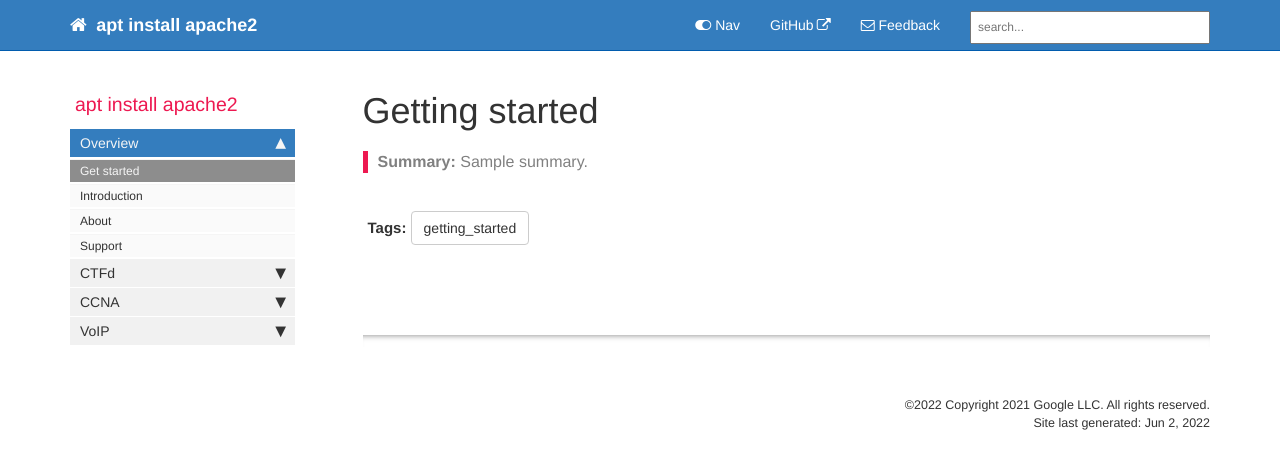
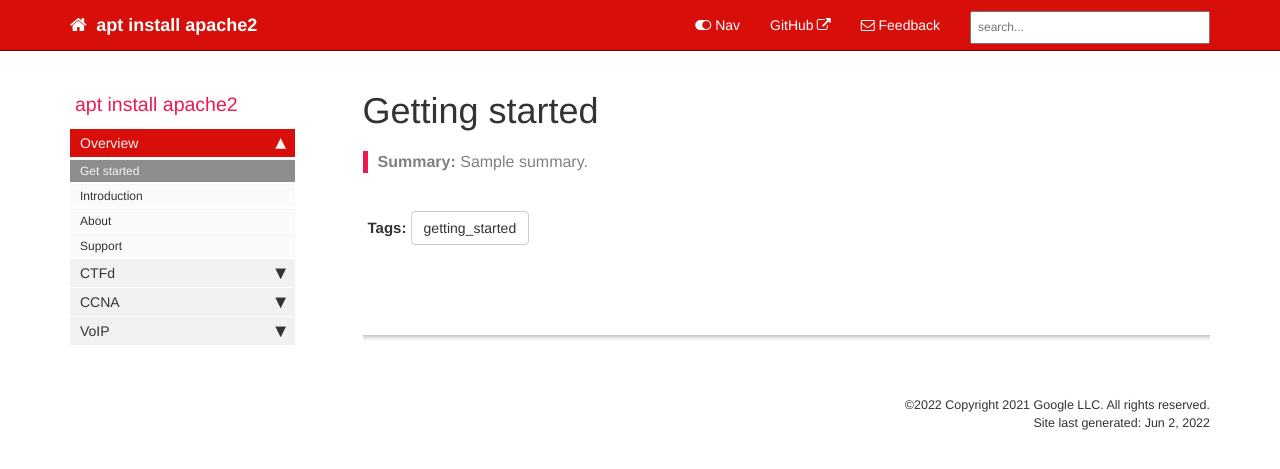
Before and after one commit to aptinstallapache2/aptinstallapache2.github.io, a Jekyll site: the page built from index.md, in a window 1280 px wide. Shown: the top 469 px of the page. Built offline with Jekyll 4.4.1, drawn with Linux system fonts in a browser that asks for light colours; comment, search, counter and statistics services are not loaded.

Commit message:
Update head.html

```diff
--- a/_includes/head.html
+++ b/_includes/head.html
@@ -14,7 +14,7 @@
 <link rel="stylesheet" href="css/customstyles.css">
 <link rel="stylesheet" href="css/boxshadowproperties.css">
 <!-- most color styles are extracted out to here -->
-<link rel="stylesheet" href="css/theme-blue.css">
+<link rel="stylesheet" href="css/theme-apt.css">
 
 <script src="https://cdnjs.cloudflare.com/ajax/libs/jquery/3.3.1/jquery.min.js"></script>
 
```
